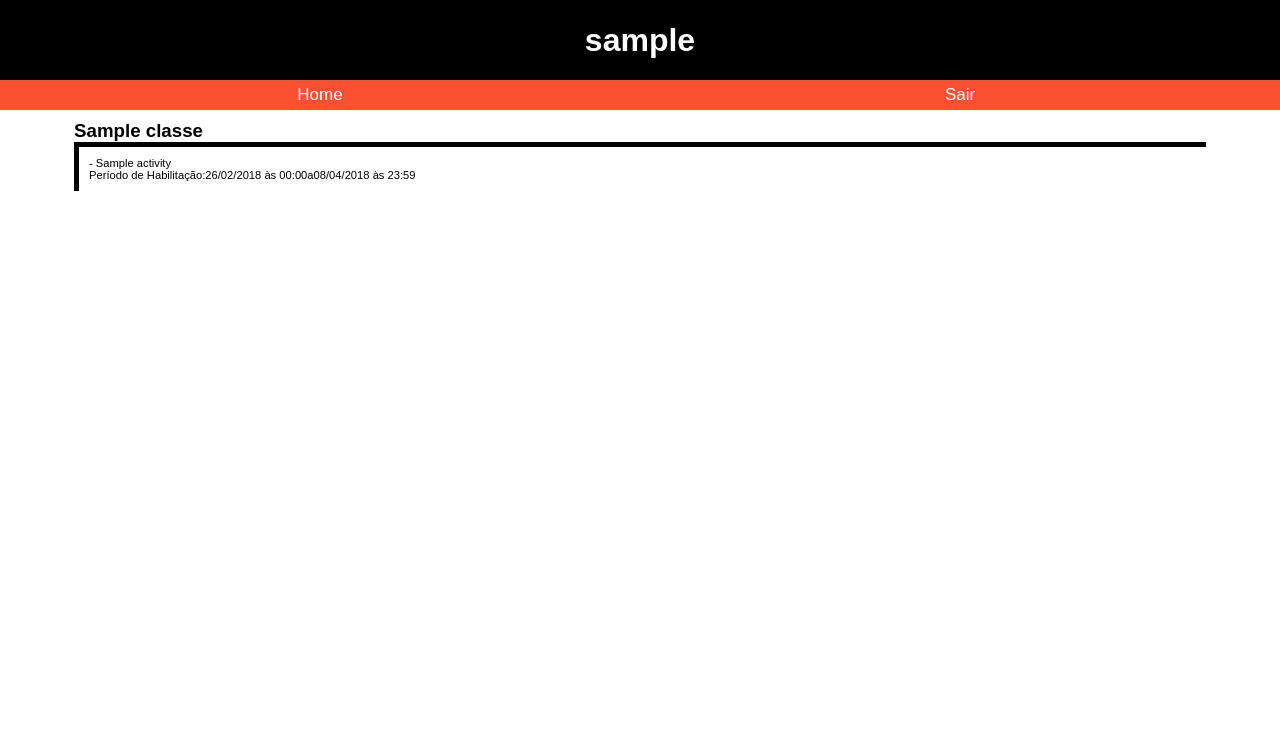
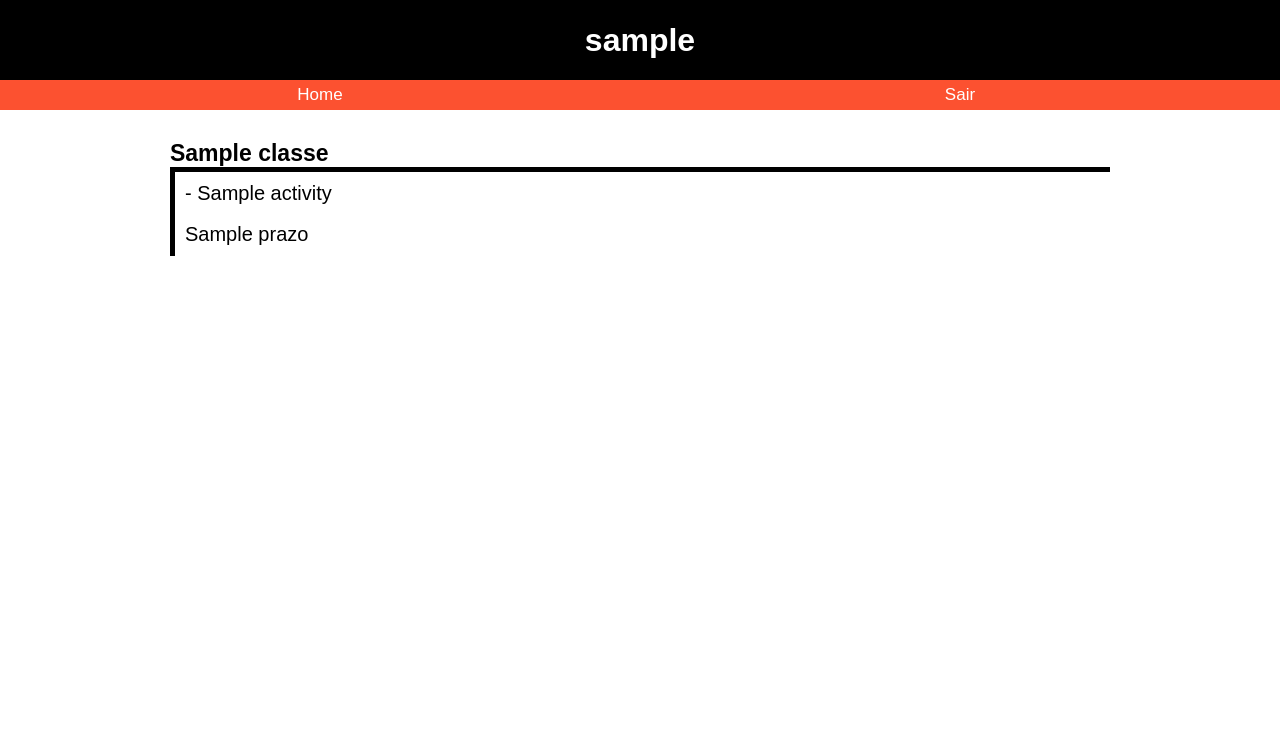
Before and after one commit to italberto/prazo-pratico-free, a Python web app: template templates/home.html in a window 1280 px wide. Shown: the top 734 px of the page. Run offline with Jinja, Linux system fonts and the light colour scheme; the template is opened without the code that fills it: most values are stand-ins (such as "Sample title", 1, 10 or a date in 2020).

Commit message:
adding ssl to encrypt the data.

```diff
--- a/app.yaml
+++ b/app.yaml
@@ -8,6 +8,7 @@ handlers:
 
 - url: .*
   script: main.app
+  secure: always
 
 libraries:
 - name: webapp2
--- a/styles/logged.css
+++ b/styles/logged.css
@@ -4,6 +4,7 @@
     font-family: sans-serif;
 }
 
+/*para tela menores 543px*/
 .container {
     min-height: 100vh;
     display: grid;
@@ -69,7 +70,7 @@
     padding: 10px;
 }
 .classes p{
-    font-size: 0.7em;
+    font-size: 15px;
 }
 
 
@@ -84,3 +85,25 @@
     text-decoration: none;
     color: white;
 }
+
+@media (min-width:544px) {
+
+}
+
+@media (min-width:768px) {
+    .content{
+        display: grid;
+        grid-template: none/ repeat(20, 1fr);
+        grid-row: 2 / 2;
+        grid-column: 2 / -2;
+        margin-top: 20px;
+    }
+
+    .classes h3{
+        font-size: 23px;
+    }
+    .classes p{
+        font-size: 20px;
+    }
+
+}
--- a/templates/base.html
+++ b/templates/base.html
@@ -3,6 +3,7 @@
     <head>
         <meta charset="utf-8">
         <meta name="viewport" content="width=device-width, initial-scale=1">
+        <link rel="icon" type="image/png" href="#">
         <link rel="stylesheet" href="/styles/style.css">
         <title></title>
     </head>
--- a/templates/base_logged.html
+++ b/templates/base_logged.html
@@ -4,6 +4,7 @@
         <meta charset="utf-8">
         <meta name="viewport" content="width=device-width, initial-scale=1">
         <link rel="stylesheet" href="/styles/logged.css">
+        <link rel="icon" type="image/png" href="#">
         <title></title>
     </head>
     <body class="container">
--- a/templates/home.html
+++ b/templates/home.html
@@ -7,8 +7,8 @@
 
             {% for activity in classe['activities'] %}
                 <div>
-                    <p> - {{ activity['name'] | safe}}<p>
-                    <p>Per&#237;odo de Habilita&#231;&#227;o:</span>26/02/2018 &agrave;s 00:00a08/04/2018 &agrave;s 23:59</p>
+                    <p> - {{ activity['name'] | safe}}</p><br>
+                    <p>{{activity['prazo'] | safe}}</p>
                 </div>
             {% endfor %}
 
```
Also changed, not shown: sigaa.py (+6 -2 lines), 2 other files.
